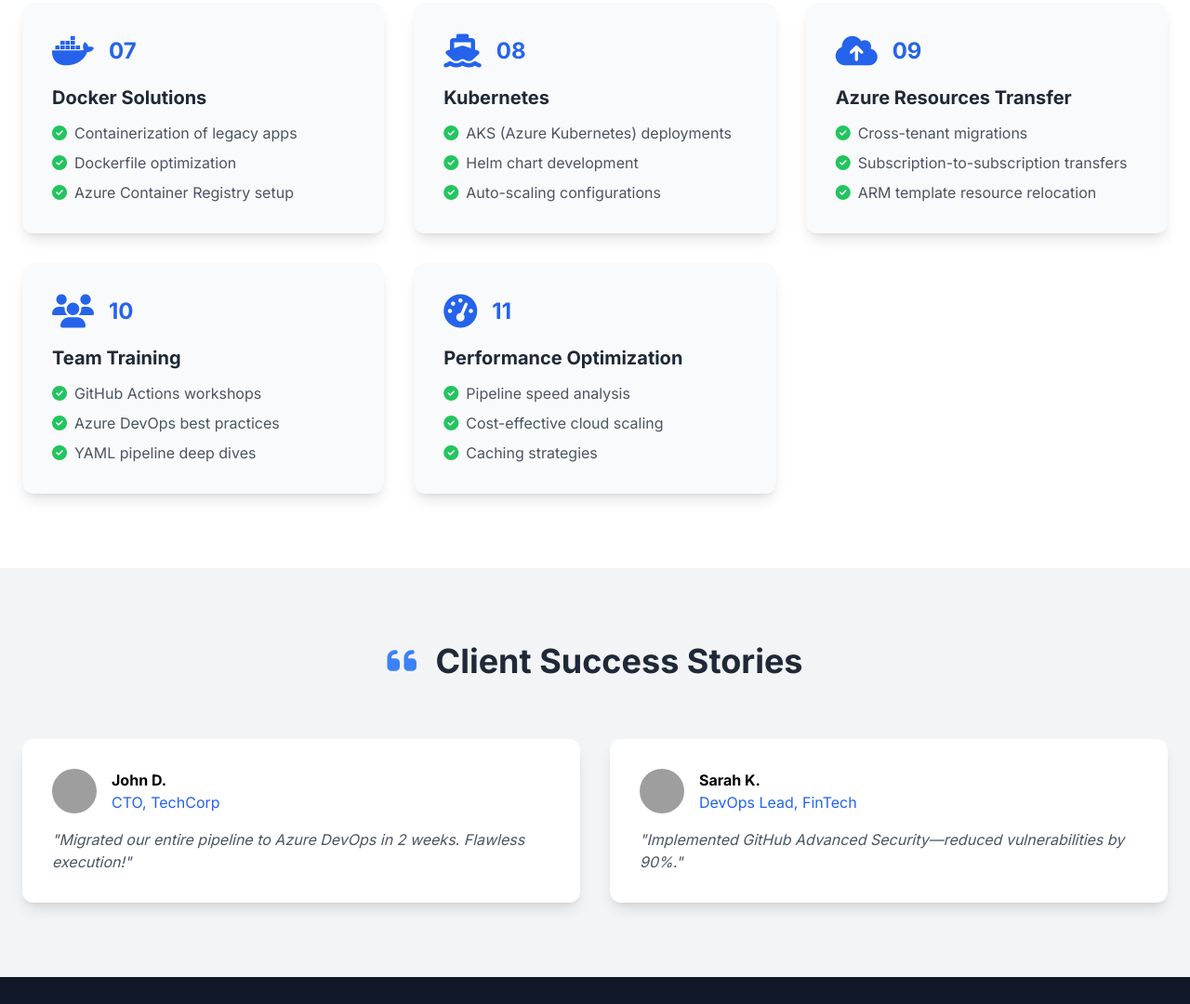
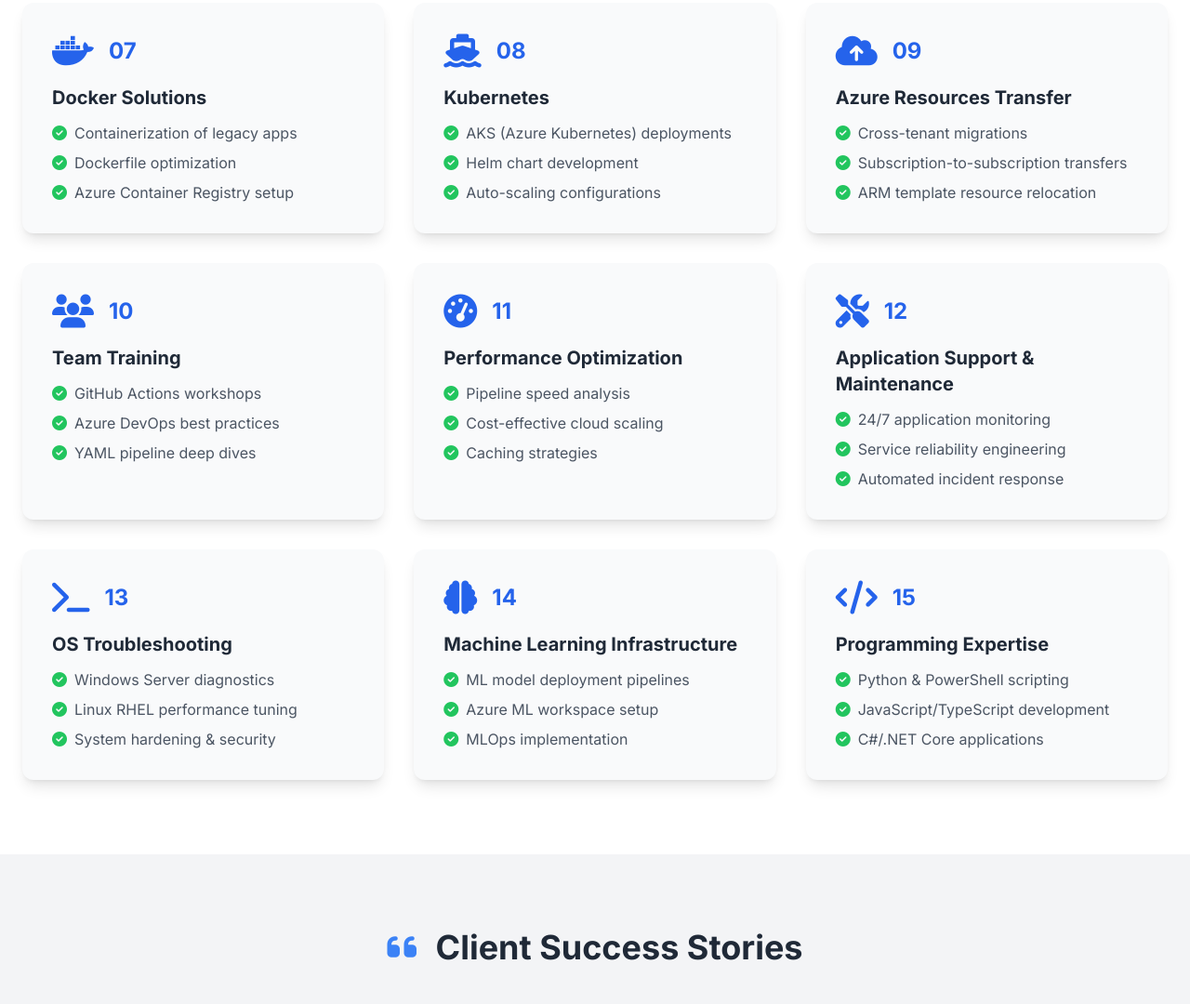
Before and after one commit to taoufikmohamed/perso-website, a plain HTML site: page index.html in a window 1280 px wide. Shown: the part 1569-2649 px from the top of the page at 93% size. Drawn offline with nearby package versions, Linux system fonts and the light colour scheme; grey boxes are pictures that could not be loaded.

Commit message:
update my oersonal website

```diff
--- a/index.html
+++ b/index.html
@@ -315,8 +315,101 @@
           </li>
         </ul>
       </div>
+
+      <!-- 12. Application Support and Maintenance -->
+      <div class="service-card bg-gray-50 p-8 rounded-xl shadow-lg transition-all duration-300 hover:-translate-y-2">
+        <div class="text-blue-600 mb-4 flex items-center">
+          <i class="fas fa-tools text-4xl mr-4"></i>
+          <span class="text-2xl font-bold">12</span>
+        </div>
+        <h3 class="text-xl font-bold mb-3 text-gray-800">Application Support & Maintenance</h3>
+        <ul class="text-gray-600 space-y-2">
+          <li class="flex items-start">
+            <i class="fas fa-check-circle text-green-500 mt-1 mr-2"></i>
+            <span>24/7 application monitoring</span>
+          </li>
+          <li class="flex items-start">
+            <i class="fas fa-check-circle text-green-500 mt-1 mr-2"></i>
+            <span>Service reliability engineering</span>
+          </li>
+          <li class="flex items-start">
+            <i class="fas fa-check-circle text-green-500 mt-1 mr-2"></i>
+            <span>Automated incident response</span>
+          </li>
+        </ul>
+      </div>
+
+      <!-- 13. OS Troubleshooting -->
+      <div class="service-card bg-gray-50 p-8 rounded-xl shadow-lg transition-all duration-300 hover:-translate-y-2">
+        <div class="text-blue-600 mb-4 flex items-center">
+          <i class="fas fa-terminal text-4xl mr-4"></i>
+          <span class="text-2xl font-bold">13</span>
+        </div>
+        <h3 class="text-xl font-bold mb-3 text-gray-800">OS Troubleshooting</h3>
+        <ul class="text-gray-600 space-y-2">
+          <li class="flex items-start">
+            <i class="fas fa-check-circle text-green-500 mt-1 mr-2"></i>
+            <span>Windows Server diagnostics</span>
+          </li>
+          <li class="flex items-start">
+            <i class="fas fa-check-circle text-green-500 mt-1 mr-2"></i>
+            <span>Linux RHEL performance tuning</span>
+          </li>
+          <li class="flex items-start">
+            <i class="fas fa-check-circle text-green-500 mt-1 mr-2"></i>
+            <span>System hardening & security</span>
+          </li>
+        </ul>
+      </div>
+
+      <!-- 14. Machine Learning Infrastructure -->
+      <div class="service-card bg-gray-50 p-8 rounded-xl shadow-lg transition-all duration-300 hover:-translate-y-2">
+        <div class="text-blue-600 mb-4 flex items-center">
+          <i class="fas fa-brain text-4xl mr-4"></i>
+          <span class="text-2xl font-bold">14</span>
+        </div>
+        <h3 class="text-xl font-bold mb-3 text-gray-800">Machine Learning Infrastructure</h3>
+        <ul class="text-gray-600 space-y-2">
+          <li class="flex items-start">
+            <i class="fas fa-check-circle text-green-500 mt-1 mr-2"></i>
+            <span>ML model deployment pipelines</span>
+          </li>
+          <li class="flex items-start">
+            <i class="fas fa-check-circle text-green-500 mt-1 mr-2"></i>
+            <span>Azure ML workspace setup</span>
+          </li>
+          <li class="flex items-start">
+            <i class="fas fa-check-circle text-green-500 mt-1 mr-2"></i>
+            <span>MLOps implementation</span>
+          </li>
+        </ul>
+      </div>
+
+      <!-- 15. Programming Languages -->
+      <div class="service-card bg-gray-50 p-8 rounded-xl shadow-lg transition-all duration-300 hover:-translate-y-2">
+        <div class="text-blue-600 mb-4 flex items-center">
+          <i class="fas fa-code text-4xl mr-4"></i>
+          <span class="text-2xl font-bold">15</span>
+        </div>
+        <h3 class="text-xl font-bold mb-3 text-gray-800">Programming Expertise</h3>
+        <ul class="text-gray-600 space-y-2">
+          <li class="flex items-start">
+            <i class="fas fa-check-circle text-green-500 mt-1 mr-2"></i>
+            <span>Python & PowerShell scripting</span>
+          </li>
+          <li class="flex items-start">
+            <i class="fas fa-check-circle text-green-500 mt-1 mr-2"></i>
+            <span>JavaScript/TypeScript development</span>
+          </li>
+          <li class="flex items-start">
+            <i class="fas fa-check-circle text-green-500 mt-1 mr-2"></i>
+            <span>C#/.NET Core applications</span>
+          </li>
+        </ul>
+      </div>
     </div>
   </div>
+
 </section>
 
   <!-- ===== Testimonials ===== -->
```
